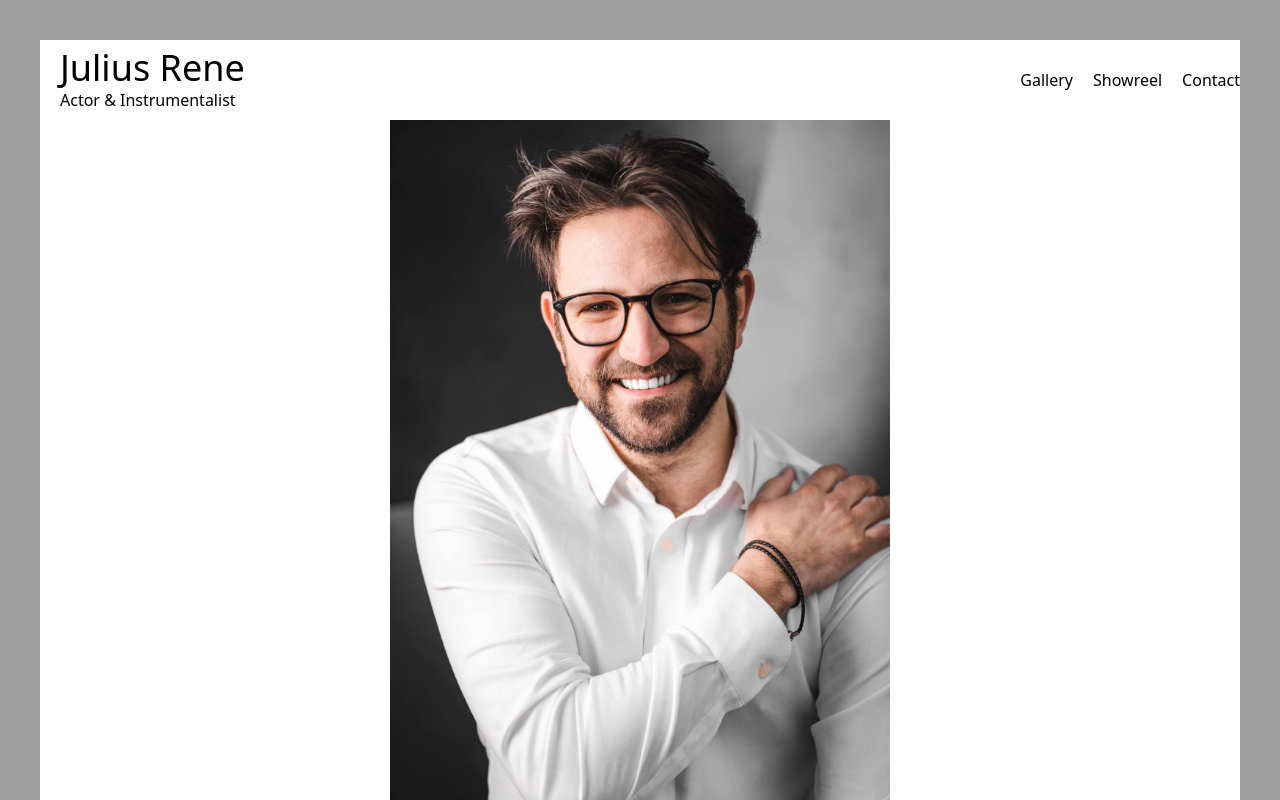
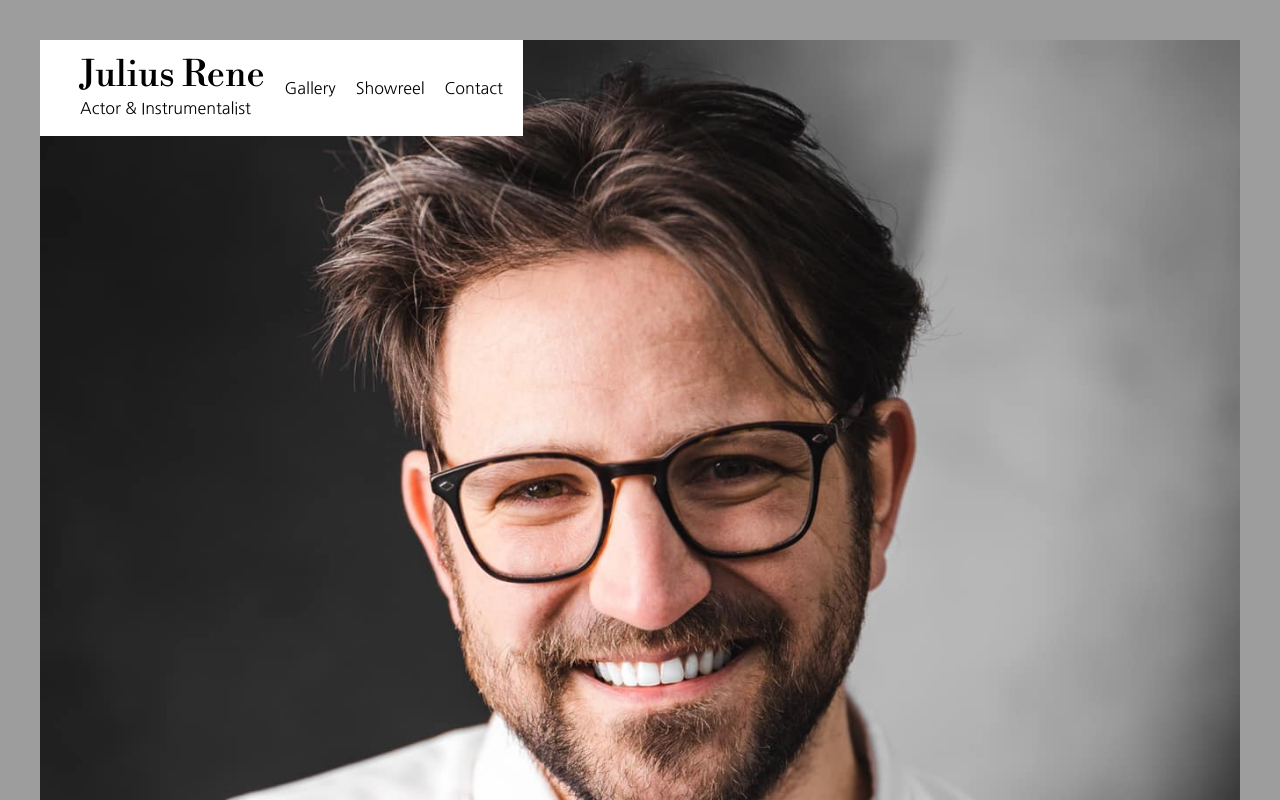
Before and after one commit to Claudiu-Ionel/rene-website, a Next.js app: page / in a window 1280 px wide. Shown: the top 800 px of the page. Built offline with nearby package versions, Linux system fonts and the light colour scheme.

Commit message:
made navbar absolute and on top of hero image

```diff
--- a/app/Components/Nav.js
+++ b/app/Components/Nav.js
@@ -22,15 +22,14 @@ export default function nav() {
   }
 
   return (
-    <nav className="bg-white min-w-screen flex justify-between">
+    <nav className="bg-white w-nav flex justify-between px-5 py-2 overflow-hidden font-secondary absolute z-10 top-30">
       <div className="px-5 py-2">
-        <h1 className="text-4xl">Julius Rene</h1>
+        <h1 className="text-4xl font-primary">Julius Rene</h1>
         <h3>Actor & Instrumentalist</h3>
       </div>
       <ul
         onMouseLeave={() => {
           setHover(false);
-          console.log("left ul");
         }}
         className={`flex flex-row justify-end space-x-5 items-center
         ${!hover ? "opacity-100" : ""}`}
--- a/app/globals.css
+++ b/app/globals.css
@@ -1,7 +1,11 @@
+@import url("https://fonts.googleapis.com/css2?family=Libre+Bodoni:ital,wght@0,400;1,400;1,500;1,600;1,700&family=Nanum+Gothic:wght@400;700&display=swap");
 @tailwind base;
 @tailwind components;
 @tailwind utilities;
 
+* {
+  box-sizing: border-box;
+}
 :root {
   --foreground-rgb: 0, 0, 0;
   --background-start-rgb: 214, 219, 220;
--- a/app/layout.js
+++ b/app/layout.js
@@ -10,7 +10,7 @@ export const metadata = {
 export default function RootLayout({ children }) {
   return (
     <html lang="en">
-      <body className="bg-backgroundColor p-10">
+      <body className="bg-backgroundColor p-10 relative">
         <Nav />
         <main>{children}</main>
         <Footer />
--- a/app/page.js
+++ b/app/page.js
@@ -2,14 +2,8 @@ import Image from "next/image";
 
 export default function Home() {
   return (
-    <main className="flex min-h-screen flex-col items-center justify-between p-15 bg-white">
-      <Image
-        src="/Julius.jpg"
-        width="500"
-        height="500"
-        alt="picture of Julius Rene"
-        objectFit="cover"
-      />
+    <main className="flex min-h-screen h-4/5 flex-col items-center justify-between p-15 bg-white relative">
+      <section className="bg-hero-image w-full h-[905px] bg-cover bg-no-repeat"></section>
     </main>
   );
 }
--- a/tailwind.config.js
+++ b/tailwind.config.js
@@ -1,4 +1,5 @@
 /** @type {import('tailwindcss').Config} */
+
 module.exports = {
   content: [
     "./pages/**/*.{js,ts,jsx,tsx,mdx}",
@@ -11,7 +12,16 @@ module.exports = {
       footerColor: "#3a3a3a",
       white: "#FFF",
     },
-    extend: {},
+    extend: {
+      fontFamily: {
+        primary: ["Libre Bodoni", "serif"],
+        secondary: ["Nanum Gothic", "sans-serif"],
+      },
+      nav: "calc(100% - 60px)",
+      backgroundImage: {
+        "hero-image": "url(/Julius.jpg)",
+      },
+    },
   },
   plugins: [],
 };
```
